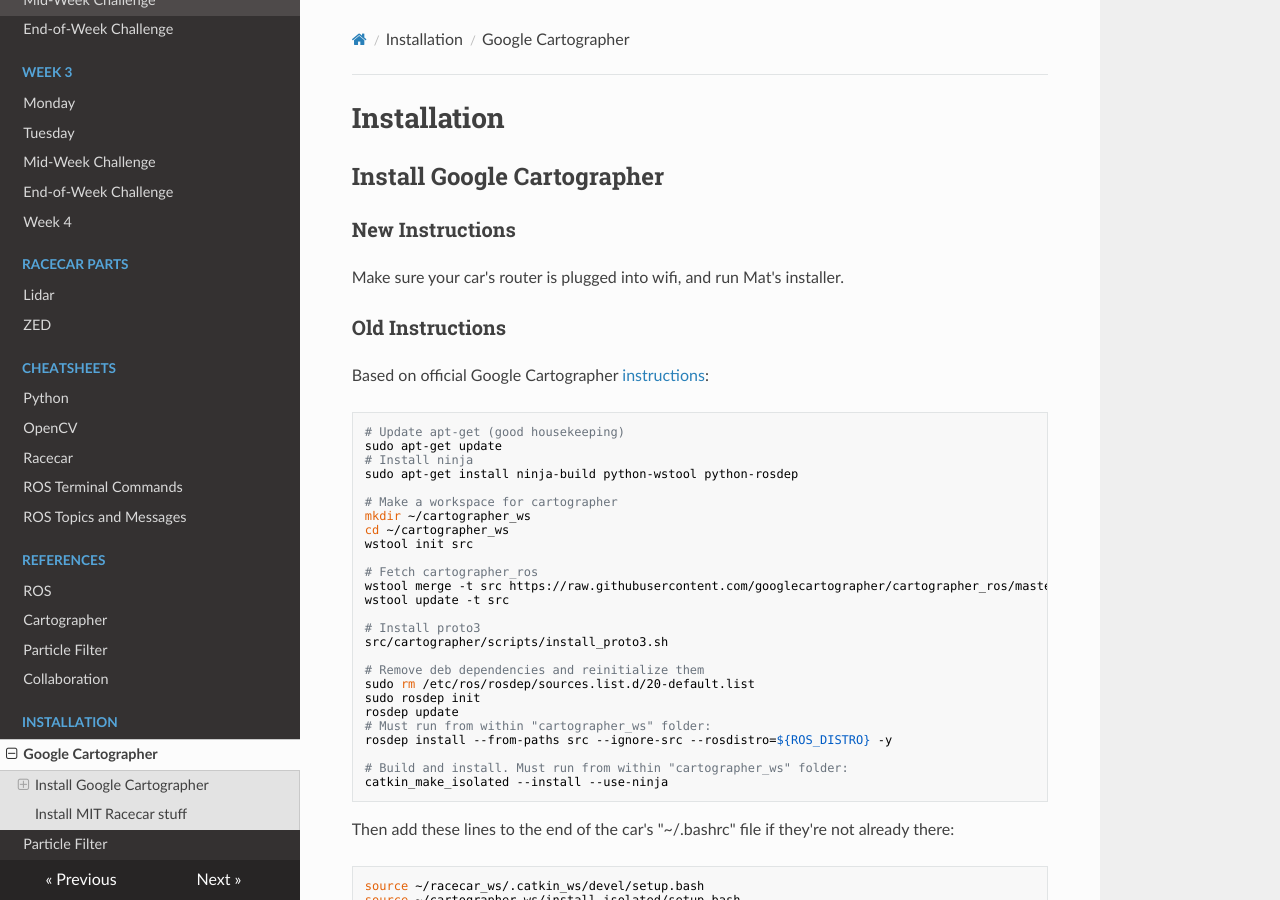
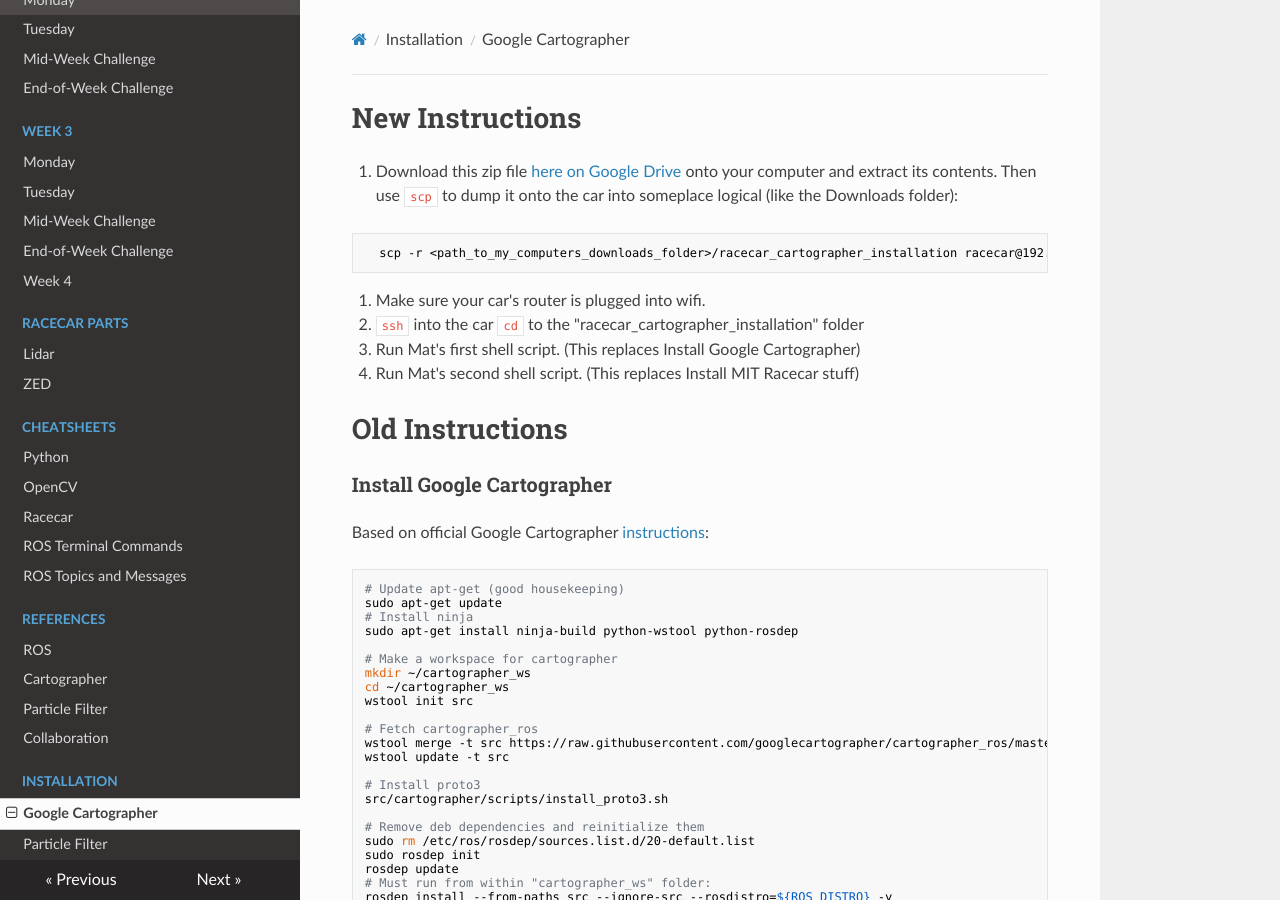
Before and after one commit to ChrisLindland/racecar-website, an MkDocs documentation site: the page built from docs/maps/cartographer/cartographer_installation.md, in a window 1280 px wide and 900 px high. Built offline with MkDocs 1.6.1, drawn with Linux system fonts in a browser that asks for light colours; nearby versions of some CDN libraries.

Commit message:
Update cartographer_installation.md

````diff
--- a/docs/maps/cartographer/cartographer_installation.md
+++ b/docs/maps/cartographer/cartographer_installation.md
@@ -1,9 +1,15 @@
-# Installation
+# New Instructions
+1. Download this zip file [here on Google Drive](https://drive.google.com/file/d/1a71YjMlLNQapo6Cs3l7ezS-TKVErK0Gs/) onto your computer and extract its contents. Then use `scp` to dump it onto the car into someplace logical (like the Downloads folder):
+```bash
+  scp -r <path_to_my_computers_downloads_folder>/racecar_cartographer_installation racecar@192.168.1.<car_number>:~/Downloads/
+```
+2. Make sure your car's router is plugged into wifi.
+3. `ssh` into the car `cd` to the "racecar_cartographer_installation" folder
+4. Run Mat's first shell script. (This replaces Install Google Cartographer)
+5. Run Mat's second shell script. (This replaces Install MIT Racecar stuff)
 
-## Install Google Cartographer
-### New Instructions
-Make sure your car's router is plugged into wifi, and run Mat's installer.
-### Old Instructions
+# Old Instructions
+### Install Google Cartographer
 Based on official Google Cartographer [instructions](https://google-cartographer-ros.readthedocs.io/en/latest/compilation.html):
 ```bash
 # Update apt-get (good housekeeping)
@@ -40,7 +46,7 @@
 source ~/cartographer_ws/install_isolated/setup.bash
 ```
 
-## Install MIT Racecar stuff
+### Install MIT Racecar stuff
 
 Clone this repo into your `racecar_ws` (not your `cartographer_ws`!) and `catkin_make`:
 ```bash
````
